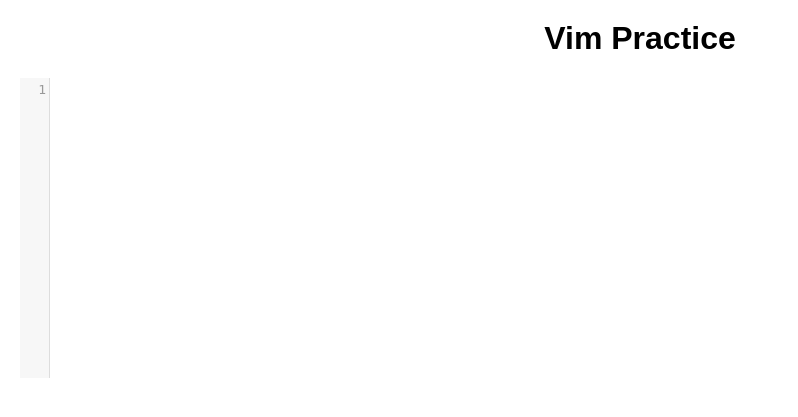
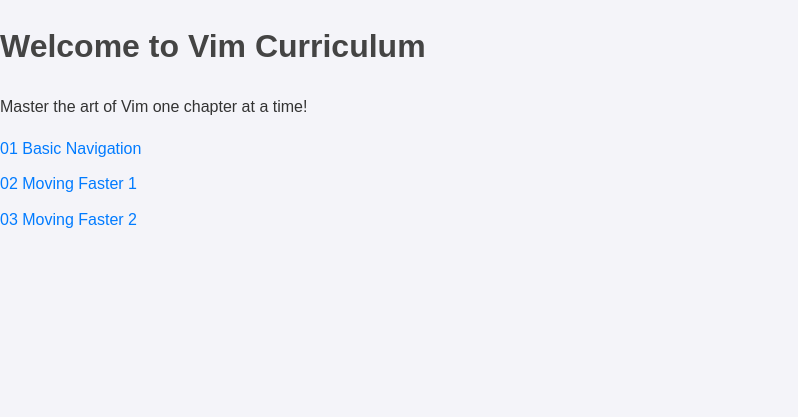
Before and after one commit to whatfontisthis/vim-practice, a Flask app: page / in a window 1280 px wide. Shown: the top 417 px of the page, without its empty margins (0-798 px from the left). Run offline with Flask 3, Linux system fonts and the light colour scheme.

Commit message:
baisc pages setup

```diff
--- a/app.py
+++ b/app.py
@@ -4,8 +4,23 @@
 
 
 @app.route("/")
-def home():
+def index():
     return render_template("index.html")
+
+
+@app.route("/chapter01")
+def chapter01():
+    return render_template("chapter01.html")
+
+
+@app.route("/chapter02")
+def chapter02():
+    return render_template("chapter02.html")
+
+
+@app.route("/chapter03")
+def chapter03():
+    return render_template("chapter03.html")
 
 
 if __name__ == "__main__":
--- /dev/null
+++ b/static/css/styles.css
@@ -0,0 +1,30 @@
+body {
+    font-family: Arial, sans-serif;
+    line-height: 1.6;
+    margin: 0;
+    padding: 0;
+    background: #f4f4f9;
+    color: #333;
+}
+
+h1 {
+    color: #444;
+}
+
+ul {
+    list-style-type: none;
+    padding: 0;
+}
+
+li {
+    margin: 10px 0;
+}
+
+a {
+    text-decoration: none;
+    color: #007bff;
+}
+
+a:hover {
+    text-decoration: underline;
+}
--- a/templates/index.html
+++ b/templates/index.html
@@ -1,35 +1,20 @@
+<!DOCTYPE html>
+<html lang="en">
 <head>
     <meta charset="UTF-8">
     <meta name="viewport" content="width=device-width, initial-scale=1.0">
-    <title>Vim Practice</title>
-    <!-- CodeMirror CSS -->
-    <link rel="stylesheet" href="https://cdnjs.cloudflare.com/ajax/libs/codemirror/5.65.10/codemirror.min.css">
-    <style>
-        body {
-            font-family: Arial, sans-serif;
-            margin: 20px;
-            text-align: center;
-        }
-        #editor {
-            border: 1px solid #ccc;
-            height: 400px;
-            width: 80%;
-            margin: auto;
-        }
-    </style>
+    <title>Vim Curriculum</title>
+    <link rel="stylesheet" href="/static/css/styles.css">
 </head>
-<body>
-    <h1>Vim Practice</h1>
-    <textarea id="editor"></textarea>
-    <!-- CodeMirror JS -->
-    <script src="https://cdnjs.cloudflare.com/ajax/libs/codemirror/5.65.10/codemirror.min.js"></script>
-    <script src="https://cdnjs.cloudflare.com/ajax/libs/codemirror/5.65.10/keymap/vim.min.js"></script>
-    <script>
-        const editor = CodeMirror.fromTextArea(document.getElementById('editor'), {
-            lineNumbers: true,
-            keyMap: 'vim', // Enable Vim mode
-            mode: 'text/plain',
-            theme: 'default'
-        });
-    </script>
+<body class="index-page">
+    <div class="container">
+        <h1>Welcome to Vim Curriculum</h1>
+        <p>Master the art of Vim one chapter at a time!</p>
+        <ul class="chapter-list">
+            <li><a href="/chapter01">01 Basic Navigation</a></li>
+            <li><a href="/chapter02">02 Moving Faster 1</a></li>
+            <li><a href="/chapter03">03 Moving Faster 2</a></li>
+        </ul>
+    </div>
 </body>
+</html>
```
Also changed, not shown: templates/chapter01.html (added, +35 -0 lines), templates/chapter02.html (added, +14 -0 lines), templates/chapter03.html (added, +14 -0 lines), static/js/scripts.js (added).
